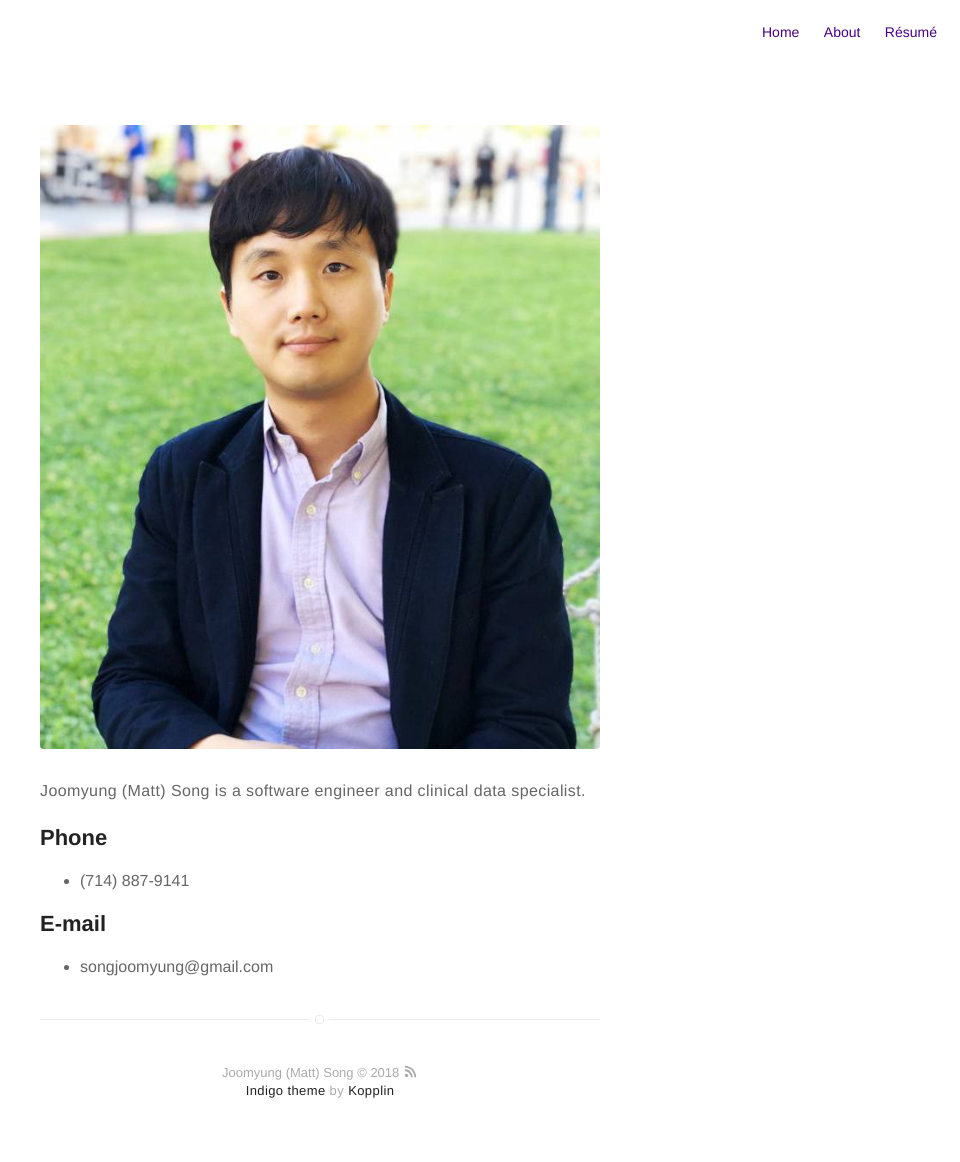
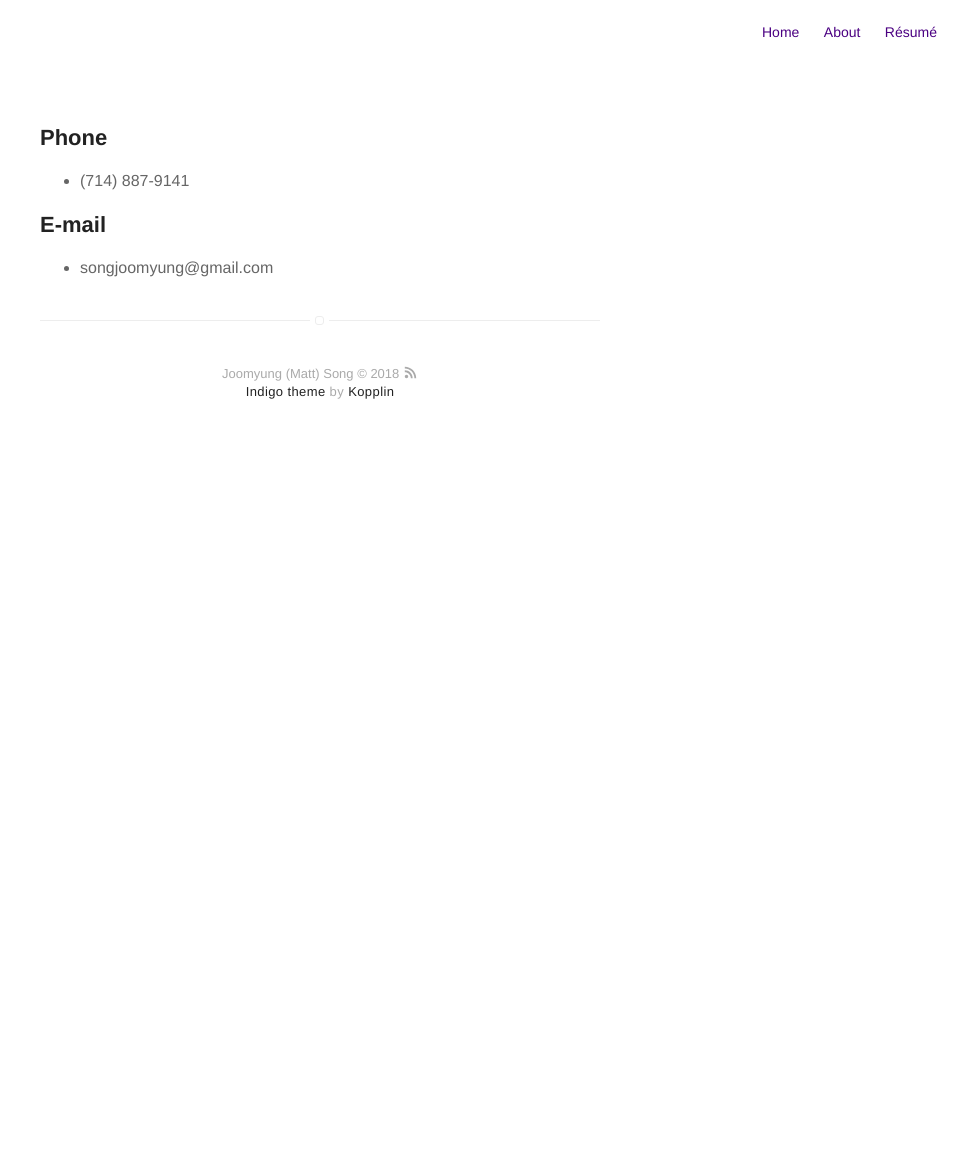
Before and after one commit to joomyung/joomyung.github.io, a Jekyll site: the page built from contacts.md, in a window 1280 px wide. Shown: the whole page, without its empty margins (320-1280 px from the left). Built offline with Jekyll 4.4.1, drawn with Linux system fonts in a browser that asks for light colours; after the commit the page ends 900 px from its top, so only the background shows below that.

Commit message:
contacts edited

```diff
--- a/contacts.md
+++ b/contacts.md
@@ -2,9 +2,6 @@
 title: Contacts
 layout: page
 ---
-![Profile Image]({{ site.url }}/{{ site.picture }})
-
-<p>Joomyung (Matt) Song is a software engineer and clinical data specialist.</p>
 
 <h2>Phone</h2>
 <ul>
```
